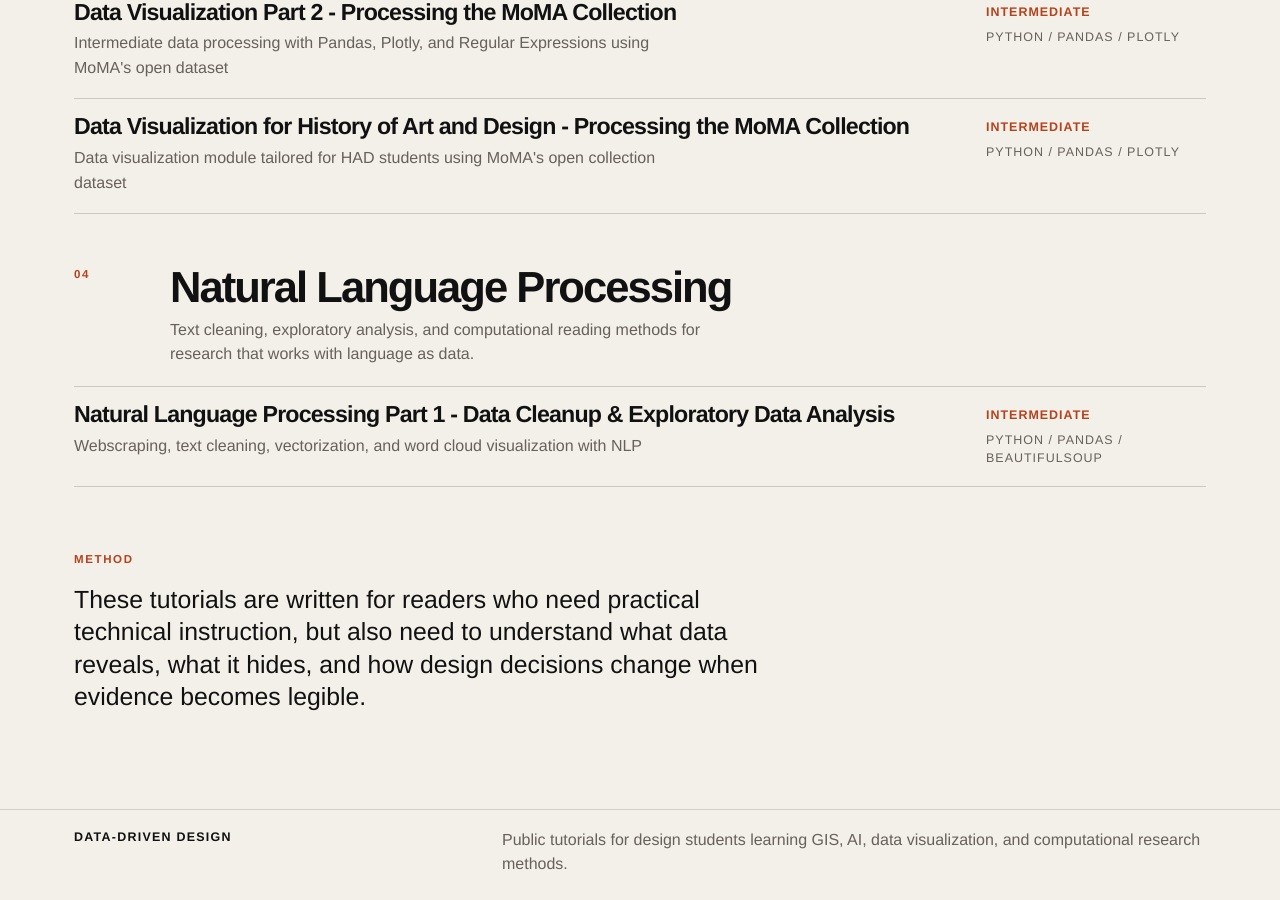
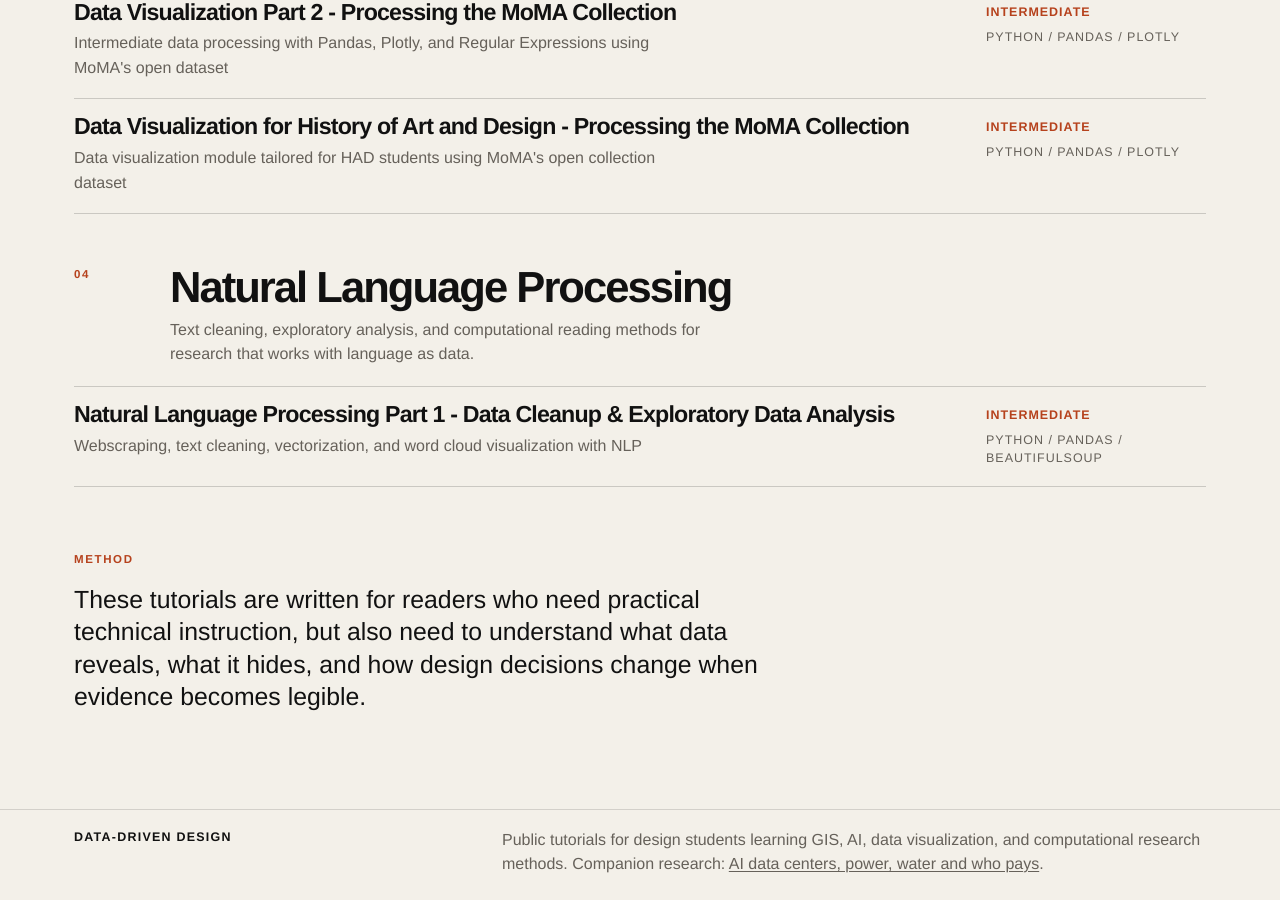
Before and after one commit to tedngai/datadrivendesign, a Jekyll site: the page built from index.md, in a window 1280 px wide and 900 px high, scrolled down 3758 px. Built offline with Jekyll 4.4.1, drawn with Linux system fonts in a browser that asks for light colours.

Commit message:
Add link to the AI data centers research project

```diff
--- a/_layouts/default.html
+++ b/_layouts/default.html
@@ -16,6 +16,7 @@
           <a href="{{ '/' | relative_url }}#ai">AI</a>
           <a href="{{ '/' | relative_url }}#data-science">Data</a>
           <a href="{{ '/' | relative_url }}#nlp">NLP</a>
+          <a href="https://tedngai.github.io/datacenter-efficiency-study/">Data centers</a>
         </nav>
       </div>
     </header>
@@ -27,7 +28,7 @@
     <footer class="site-footer">
       <div class="shell footer-inner">
         <p class="footer-mark">Data-Driven Design</p>
-        <p class="footer-copy">Public tutorials for design students learning GIS, AI, data visualization, and computational research methods.</p>
+        <p class="footer-copy">Public tutorials for design students learning GIS, AI, data visualization, and computational research methods. Companion research: <a href="https://tedngai.github.io/datacenter-efficiency-study/">AI data centers, power, water and who pays</a>.</p>
       </div>
     </footer>
   </body>
```
